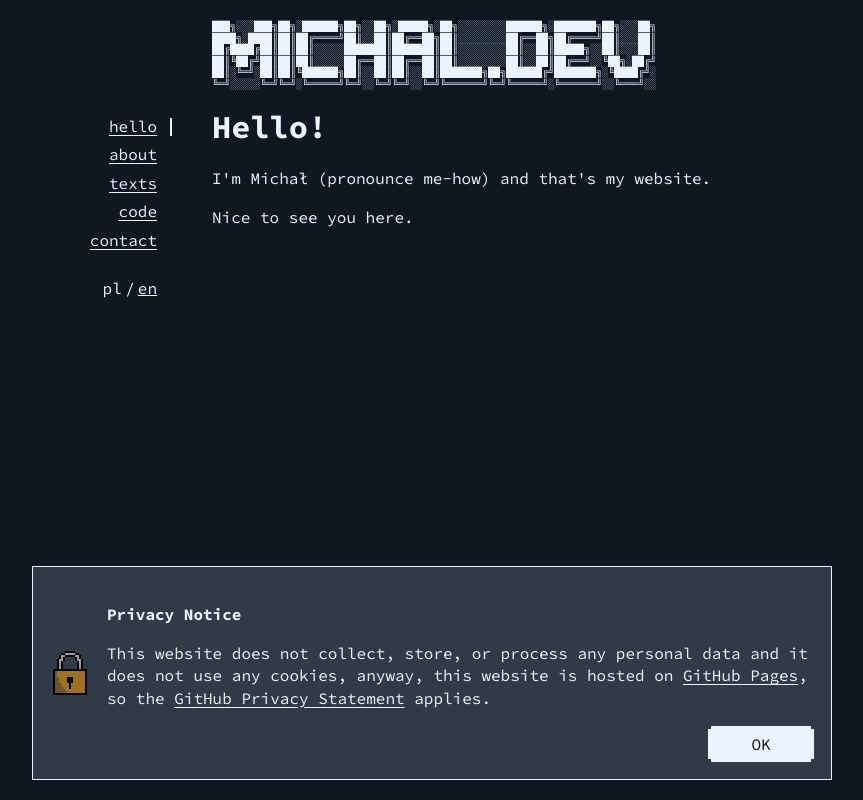
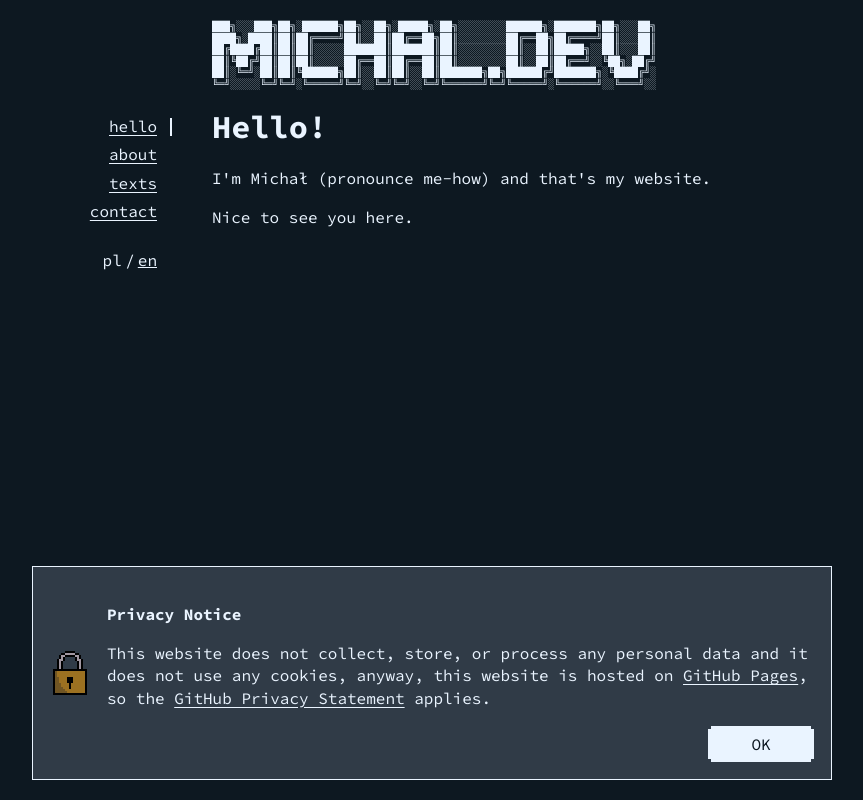
Before and after one commit to mich418/mich418.github.io, a Vue app: page / in a window 1280 px wide. Shown: the whole page, without its empty margins (208-1071 px from the left). Built offline with nearby package versions, Linux system fonts and the light colour scheme.

Commit message:
cloudflare analytics, remove >code< from routes

```diff
--- a/index.html
+++ b/index.html
@@ -9,5 +9,8 @@
   <body>
     <div id="app"></div>
     <script type="module" src="/src/main.ts"></script>
+    <!-- Cloudflare Web Analytics -->
+    <script defer src='https://static.cloudflareinsights.com/beacon.min.js' data-cf-beacon='{"token": "97445831011547d0bea7ec7efa8c7f00"}'></script>
+    <!-- End Cloudflare Web Analytics -->
   </body>
 </html>
--- a/src/variables/variables.ts
+++ b/src/variables/variables.ts
@@ -48,11 +48,11 @@ export const navigation: {
     name: 'texts',
     componentName: 'TextsView.vue'
   },
-  {
-    path: '/code',
-    name: 'code',
-    componentName: 'CodeView.vue'
-  },
+  // {
+  //   path: '/code',
+  //   name: 'code',
+  //   componentName: 'CodeView.vue'
+  // },
   {
     path: '/contact',
     name: 'contact',
```
